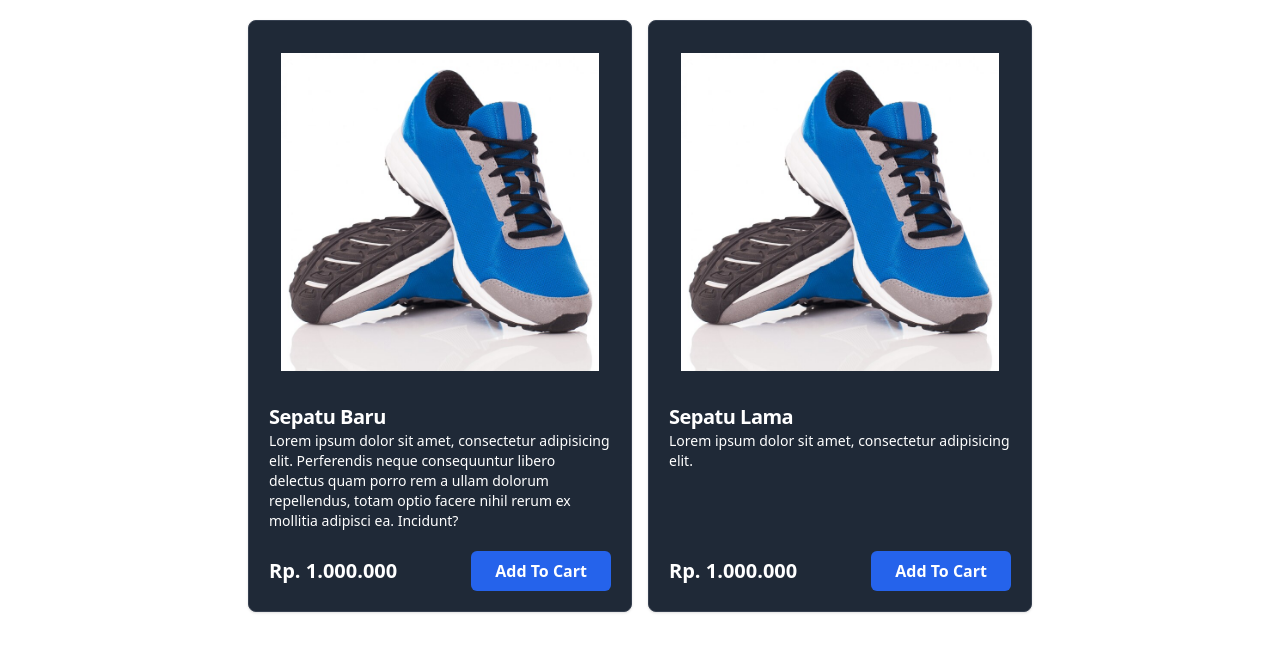
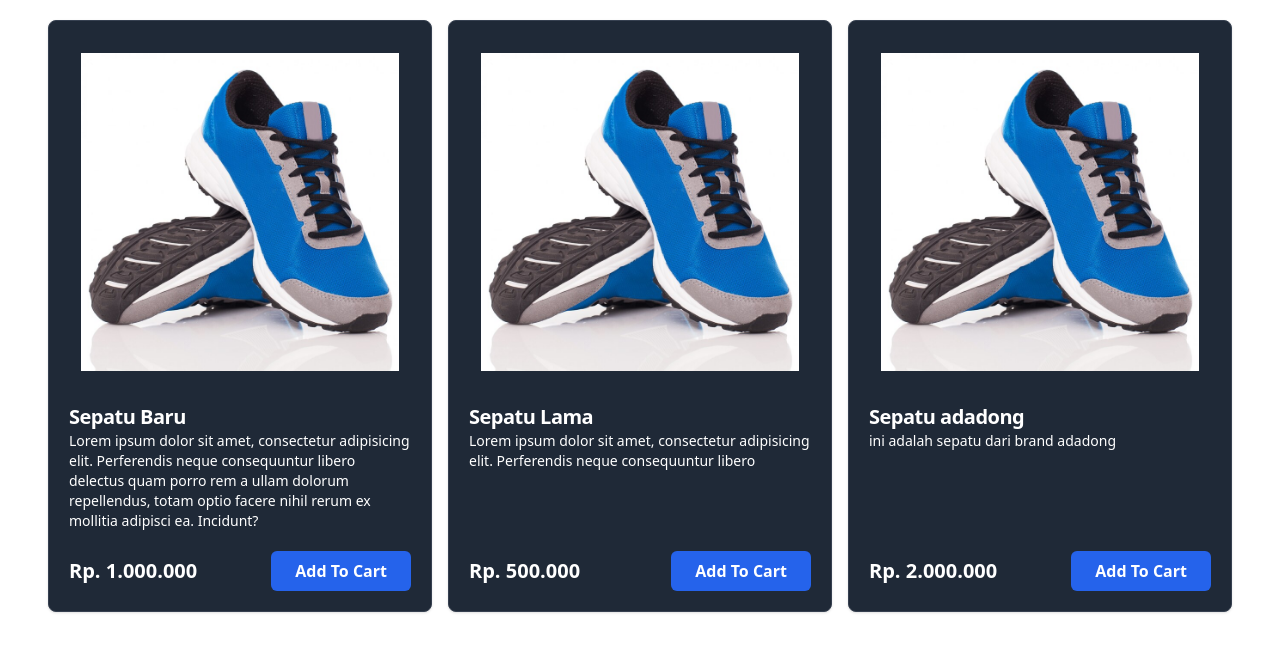
Before and after one commit to KenzoSebastian/belajar_react, a React (Vite) app: page /products in a window 1280 px wide. Shown: the top 652 px of the page. Built offline with nearby package versions, Linux system fonts and the light colour scheme.

Commit message:
Rendering List

```diff
--- a/src/Pages/products.jsx
+++ b/src/Pages/products.jsx
@@ -1,25 +1,45 @@
 import CardProduct from "../components/Fragments/CardProduct";
+
+const Products = [
+  {
+    id: 1,
+    name: "Sepatu Baru",
+    price: "Rp. 1.000.000",
+    image: "/images/shoes-1.png",
+    description: `Lorem ipsum dolor sit amet, consectetur adipisicing elit. Perferendis
+          neque consequuntur libero delectus quam porro rem a ullam dolorum
+          repellendus, totam optio facere nihil rerum ex mollitia adipisci ea.
+          Incidunt?`,
+  },
+  {
+    id: 2,
+    name: "Sepatu Lama",
+    price: "Rp. 500.000",
+    image: "/images/shoes-1.png",
+    description: `Lorem ipsum dolor sit amet, consectetur adipisicing elit. Perferendis
+          neque consequuntur libero`,
+  },
+  {
+    id: 3,
+    name: "Sepatu adadong",
+    price: "Rp. 2.000.000",
+    image: "/images/shoes-1.png",
+    description: `ini adalah sepatu dari brand adadong`,
+  },
+];
 
 const ProductsPage = () => {
   return (
     <div className="flex justify-center py-5">
-      <CardProduct>
-        <CardProduct.Header image="/images/shoes-1.png" />
-        <CardProduct.Body title="Sepatu Baru">
-          Lorem ipsum dolor sit amet, consectetur adipisicing elit. Perferendis
-          neque consequuntur libero delectus quam porro rem a ullam dolorum
-          repellendus, totam optio facere nihil rerum ex mollitia adipisci ea.
-          Incidunt?
-        </CardProduct.Body>
-        <CardProduct.Footer price="Rp. 1.000.000" />
-      </CardProduct>
-      <CardProduct>
-        <CardProduct.Header image="/images/shoes-1.png" />
-        <CardProduct.Body title="Sepatu Lama">
-          Lorem ipsum dolor sit amet, consectetur adipisicing elit.
-        </CardProduct.Body>
-        <CardProduct.Footer price="Rp. 1.000.000" />
-      </CardProduct>
+      {Products.map((product) => (
+        <CardProduct key={product.id}>
+          <CardProduct.Header image={product.image} />
+          <CardProduct.Body name={product.name}>
+            {product.description}
+          </CardProduct.Body>
+          <CardProduct.Footer price={product.price} />
+        </CardProduct>
+      ))}
     </div>
   );
 };
--- a/src/components/Fragments/CardProduct.jsx
+++ b/src/components/Fragments/CardProduct.jsx
@@ -16,12 +16,12 @@ const Header = ({ image }) => {
   );
 };
 
-const Body = ({ children, title }) => {
+const Body = ({ children, name }) => {
   return (
     <div className="px-5 pb-5 h-full">
       <a href="#">
         <h5 className="text-xl font-semibold tracking-tight text-white">
-          {title}
+          {name}
         </h5>
         <p className="text-sm text-white">{children}</p>
       </a>
```
